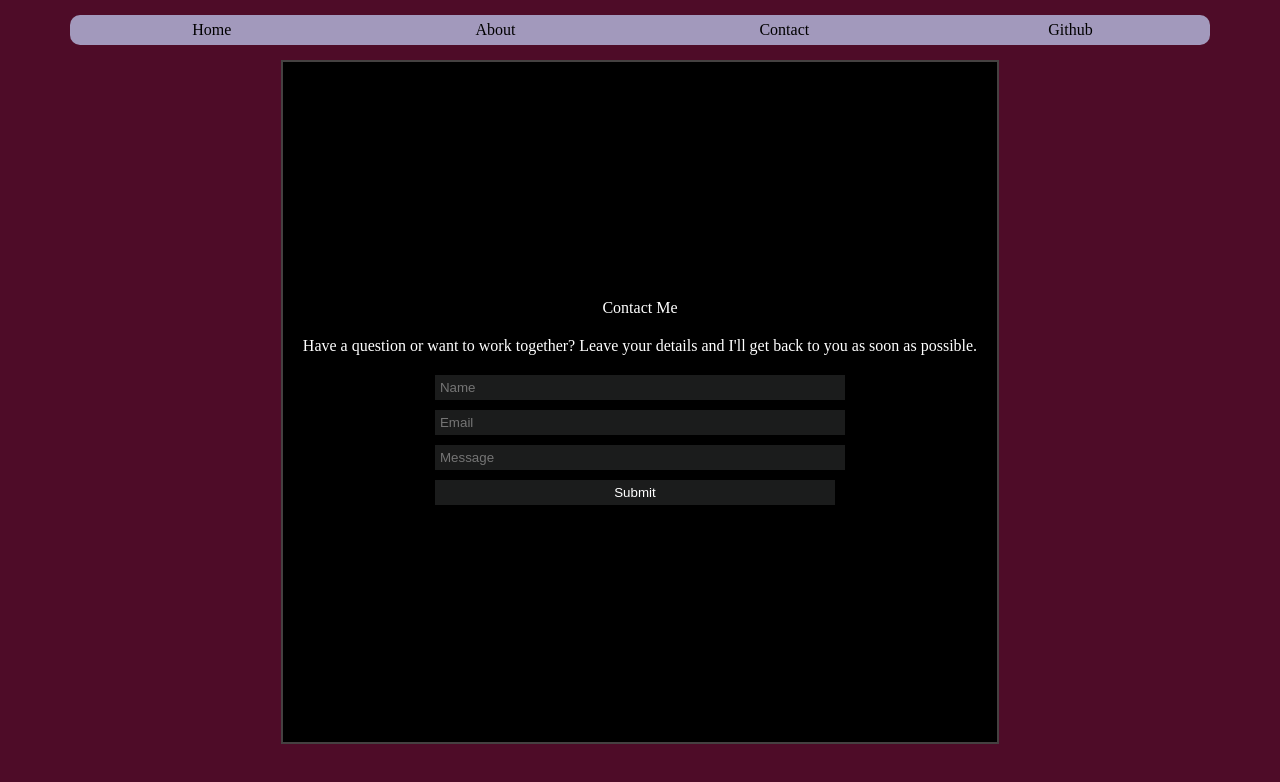
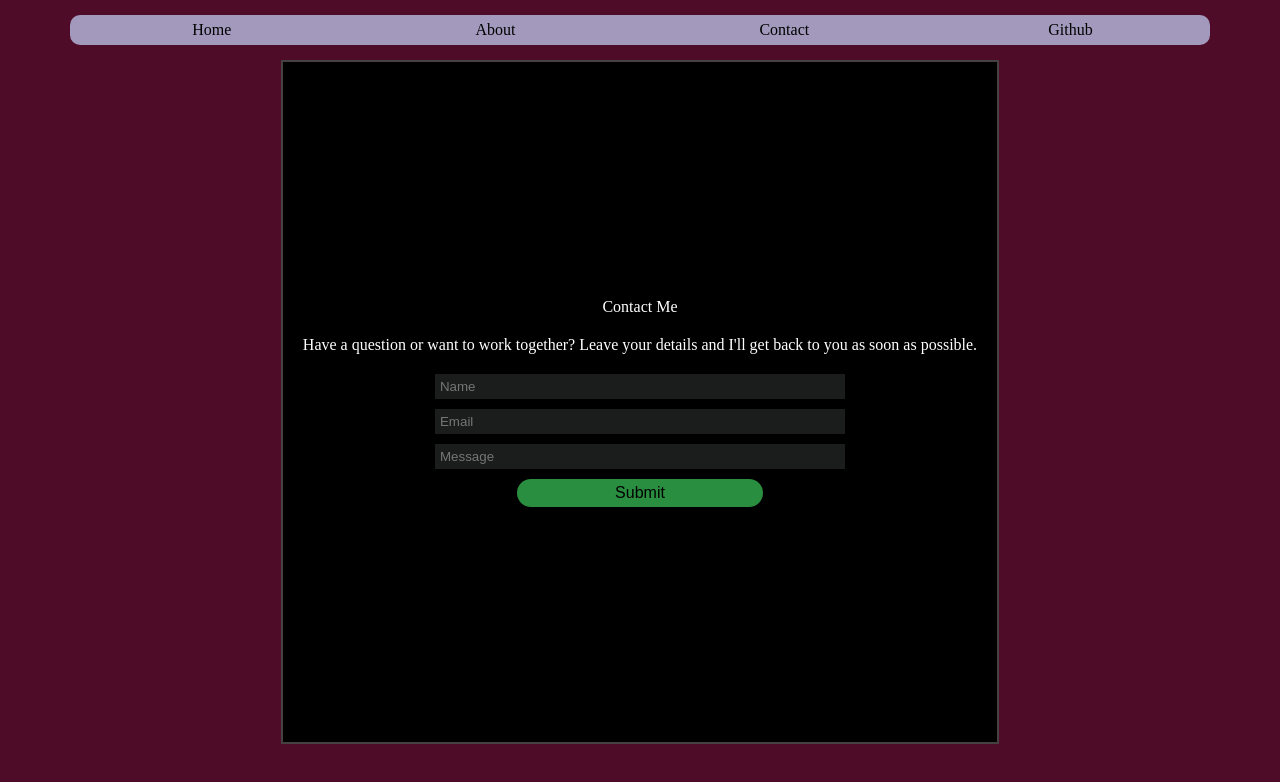
Before and after one commit to DollySuman/Portfolio, a React (Vite) app: page /contact in a window 1280 px wide. Shown: the top 782 px of the page. Built offline with nearby package versions, Linux system fonts and the light colour scheme.

Commit message:
only need to add button and pics of my projs

```diff
--- a/src/components/Contact.css
+++ b/src/components/Contact.css
@@ -30,24 +30,57 @@ input{
     width: 400px;
 }
 
+
 .alert{
-    background-color: blue;
+    background-color: rgb(141, 141, 251);
     position: absolute;
     width: 90px;
     height: 40px;
     bottom: 80px;
     left: 48%;
-    color: rgb(0, 255, 119);
+    color: rgb(6, 7, 7);
     display: flex;
     justify-content: center;
     align-items: center;
     padding: 4px;
     border-radius: 20px;
+    animation: popup 3s linear forwards;
+
 
 }
+
+@keyframes popup {
+    from{
+        transform: translateY(0);
+    }
+
+    to{
+        transform: translateY(-150px);
+
+    }
+
+}
+
+
 
 .error{
     color: red;
     width: max-content;
     margin: auto;
 }
+
+.subbtn{
+    background-color: rgba(54, 184, 82, 0.772);
+    color: black;
+    font-size: medium;
+    width: 60%;
+    margin: auto;
+    padding: 5px;
+    border-radius: 40px;
+}
+
+.subbtn:hover{
+    background-color: rgb(54, 184, 82,1);
+    cursor: pointer;
+
+}
--- a/src/components/Contact.jsx
+++ b/src/components/Contact.jsx
@@ -1,4 +1,4 @@
-import React, {useState} from 'react'
+import React, {useEffect, useState} from 'react'
 import { useForm } from 'react-hook-form'
 import Navbar from './Navbar'
 import './Contact.css'
@@ -11,8 +11,15 @@ const Contact = () => {
     register,
     handleSubmit,
     setError,
-    formState: { errors, isSubmitting },
-  } = useForm();
+    reset,
+    formState: { errors, isSubmitting,isSubmitSuccessful },
+  } = useForm({
+    defaultValues:{
+      name:"",
+      email: "",
+      Message: ""
+    },
+  });
 
   // const onSubmit = async(data) =>{
   //   let r = await fetch("http://localhost:5000/contact", {method: "POST", headers:{
@@ -33,6 +40,27 @@ const Contact = () => {
   let res = await r.text();
   setalert(res)
   }
+
+  useEffect(()=>{
+    if (isSubmitSuccessful){
+      reset();
+    }
+  },[isSubmitSuccessful,reset])
+
+
+  useEffect(() => {
+    if(alert){
+
+      const timer = setTimeout(() => {
+        setalert(null)
+      }, 1000);
+
+      return ()=> clearTimeout(timer);
+
+    }
+
+  }, [alert])
+
 
   return (
     <div>
@@ -59,7 +87,7 @@ const Contact = () => {
               <input type="text" placeholder='Message' {...register('Message', { required: { value: true, message: "This field is required" } })} />
               {errors.Message && <div className='error'>{errors.Message.message} </div>}
             </div>
-            <input type="submit" value="Submit" />
+            <input type="submit" value="Submit" className='subbtn' />
           </form>
 
         </div>
```
